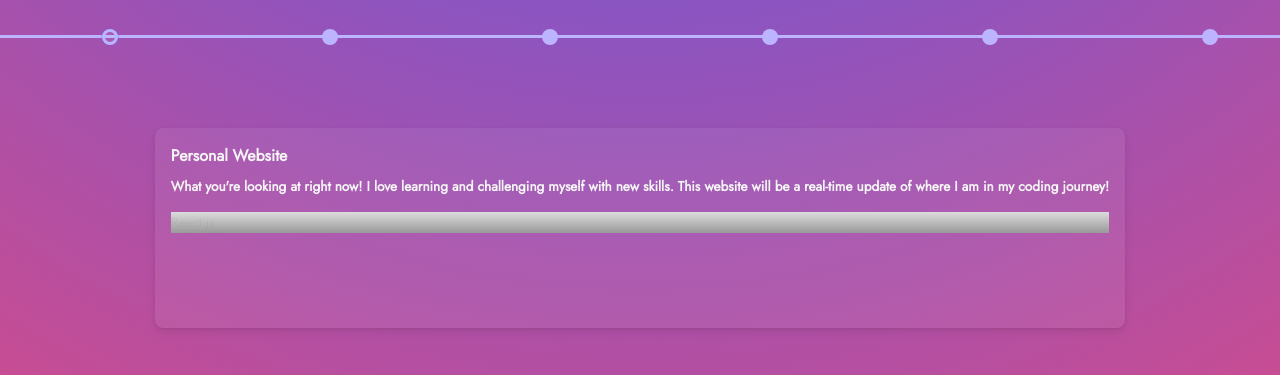
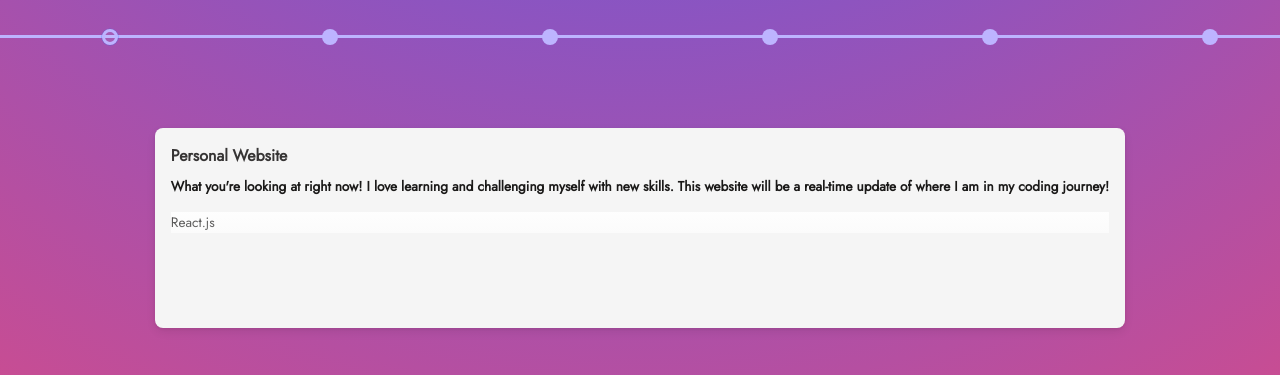
Before and after one commit to eunsongkoh/portfolio, a React (Create React App) app: page / in a window 1280 px wide. Shown: the part 2280-2655 px from the top of the page. Built offline with nearby package versions, Linux system fonts and the light colour scheme.

Commit message:
fixed timeline colours

```diff
--- a/src/components/timeline.jsx
+++ b/src/components/timeline.jsx
@@ -14,7 +14,7 @@ function Timeline() {
       title: "Raccoon Spotter",
       cardTitle: "Raccoon Spotter",
       cardSubtitle:
-        "A web application that allows university students to post raccoon sightings on campus and to view the locations of other sightings on campus!",
+        "   A web application that allows university students to post raccoon sightings on campus and to view the locations of other sightings on campus!",
       cardDetailedText: "Next.js, AWS DynamoDB & API Gateway",
       media: {
         source: {
@@ -142,11 +142,11 @@ function Timeline() {
               primary: "#BDB4FF",
               secondary: "#F0F8FF10",
               titleColor: "#BDB4FF",
-              cardSubtitleColor: "#f5f5f5",
-              cardDetailsColor: "#f5f5f5",
+              cardSubtitleColor: "#1a1918",
+              cardDetailsColor: "#222120",
               titleColorActive: "#f5f5f5",
-              cardTitleColor: "#f5f5f5",
-              cardBgColor: "#F0F8FF10",
+              cardTitleColor: "#363434",
+              cardBgColor: "#f5f5f5",
             }}
             mode="HORIZONTAL"
           />
```
